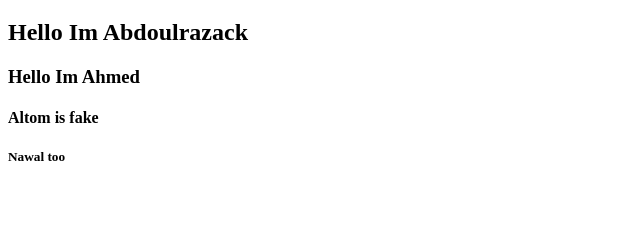
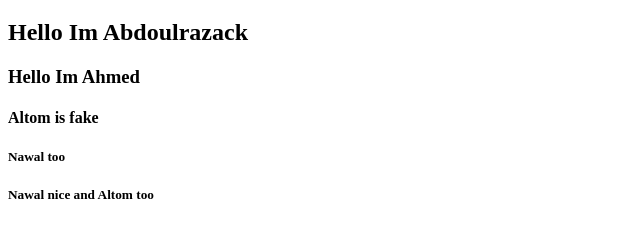
Before and after one commit to Abdoulrazack95/git_fork_pull_remote, a plain HTML site: page index.html in a window 1280 px wide. Shown: the part 61-298 px from the top of the page, without its empty margins (0-640 px from the left). Drawn offline with Linux system fonts and the light colour scheme.

Commit message:
nice words

```diff
--- a/index.html
+++ b/index.html
@@ -9,5 +9,6 @@
         <h3>Hello Im Ahmed</h3>
         <h4>Altom is fake</h4>
         <h5>Nawal too</h5>
+        <h5>Nawal nice and Altom too</h5>
     </body>
 </html>
```
